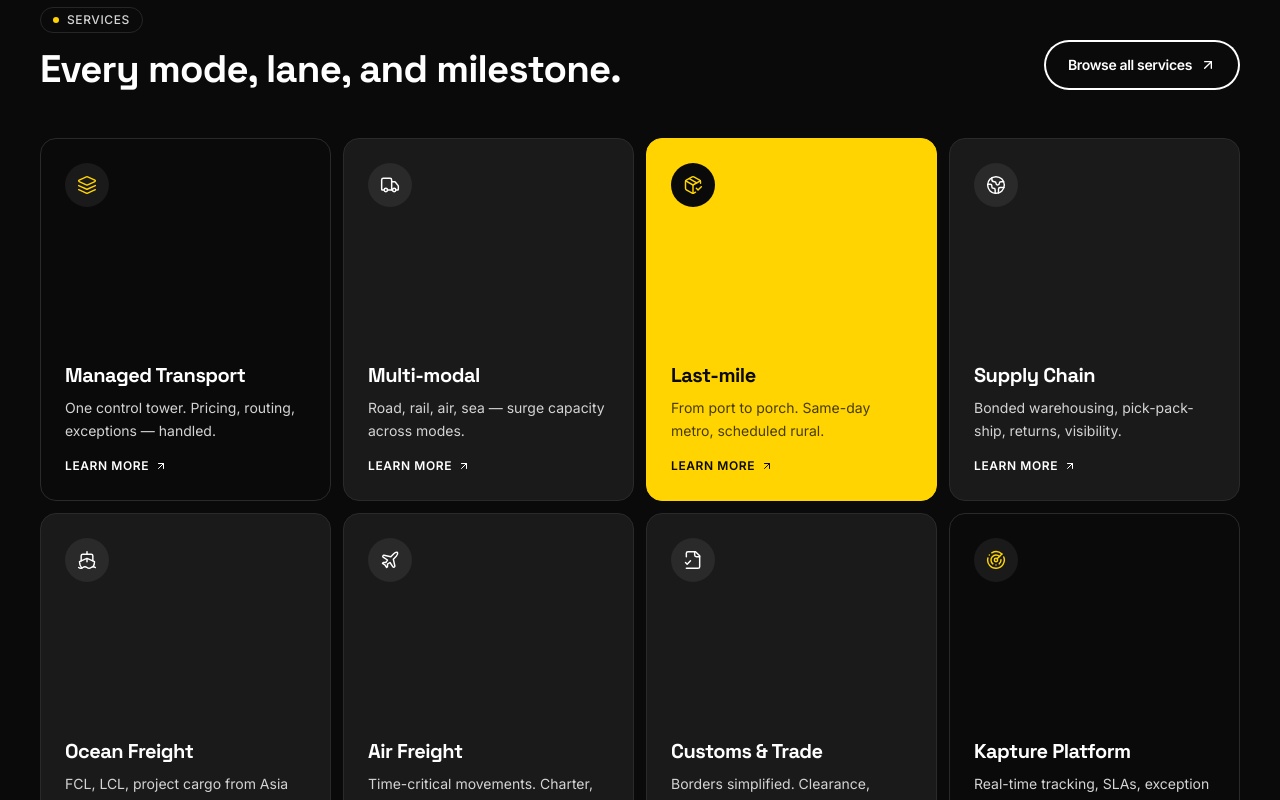
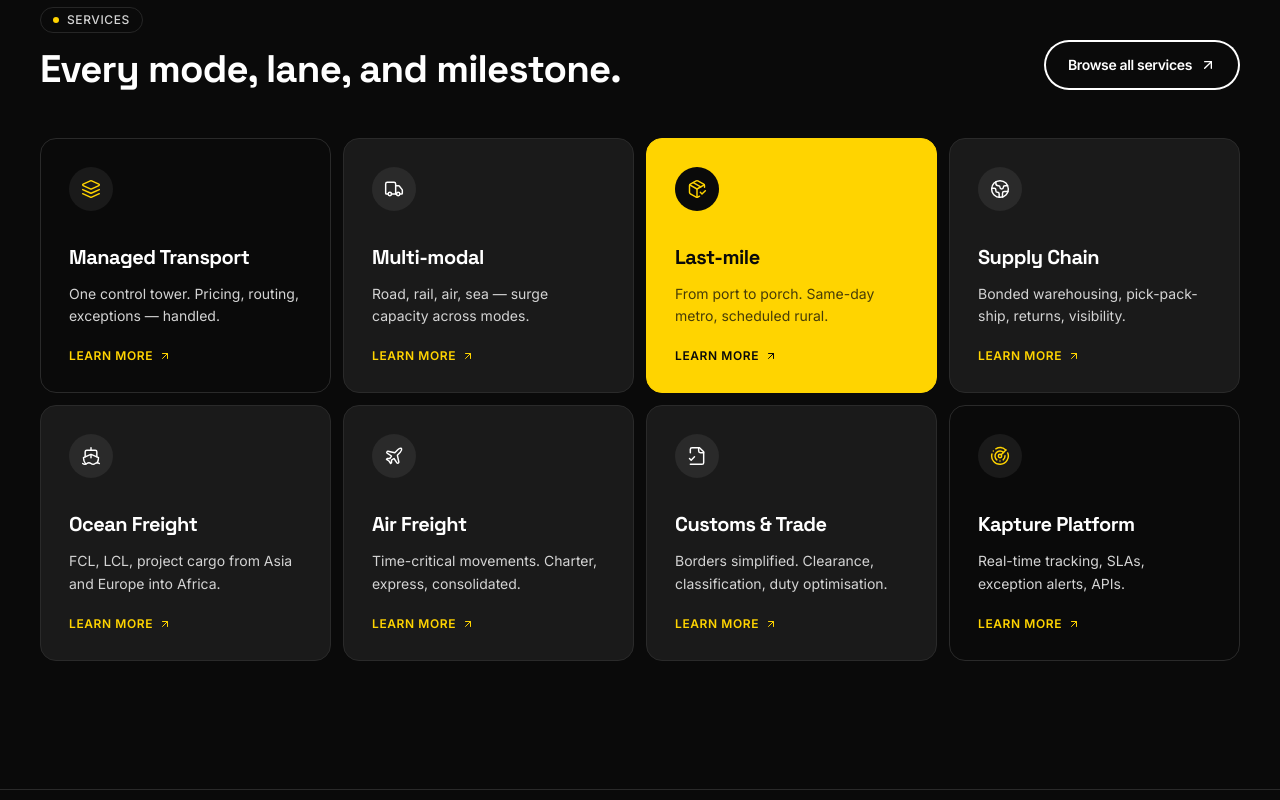
Before and after one commit to thekapturedream/kapture-logistics, a Next.js app: page / in a window 1280 px wide. Shown: the part 1840-2640 px from the top of the page. Built offline with nearby package versions, Linux system fonts and the light colour scheme; no server answers.

Commit message:
polish: tighter bento, tone-aware LEARN MORE colors, 40px Ship Now, 32px theme toggle

```diff
--- a/src/components/BentoServices.tsx
+++ b/src/components/BentoServices.tsx
@@ -38,26 +38,35 @@
   { id: "platform",     icon: Radar,        title: "Kapture Platform",  body: "Real-time tracking, SLAs, exception alerts, APIs.",                  href: "/services#platform",     tone: "dark"   },
 ];
 
-function tileClass(tone: Tone) {
-  if (tone === "dark") {
-    return "border-kapture-ash bg-kapture-black text-kapture-white hover:bg-kapture-coal";
+/**
+ * One source of truth for tile colour — every visual class for a tone lives
+ * here so the same logic flows across BentoServices, SolutionsGrid, and any
+ * future tone-aware components without drift.
+ */
+function tileTokens(tone: Tone) {
+  switch (tone) {
+    case "dark":
+      return {
+        card:  "border-kapture-ash bg-kapture-black text-kapture-white hover:bg-kapture-coal",
+        icon:  "bg-kapture-coal text-kapture-yellow",
+        body:  "text-kapture-fog",
+        cta:   "text-kapture-yellow",
+      };
+    case "yellow":
+      return {
+        card:  "border-kapture-yellow bg-kapture-yellow text-kapture-black hover:bg-kapture-amber",
+        icon:  "bg-kapture-black text-kapture-yellow",
+        body:  "text-kapture-black/75",
+        cta:   "text-kapture-black",
+      };
+    default: // light tone — adapts to colour mode
+      return {
+        card:  "border-kapture-fog/60 bg-white text-kapture-black hover:border-kapture-black dark:border-kapture-ash dark:bg-kapture-coal dark:text-kapture-white dark:hover:border-kapture-white",
+        icon:  "bg-kapture-paper text-kapture-black dark:bg-kapture-ash dark:text-kapture-white",
+        body:  "text-kapture-smoke dark:text-kapture-fog",
+        cta:   "text-kapture-black/80 dark:text-kapture-yellow",
+      };
   }
-  if (tone === "yellow") {
-    return "border-kapture-yellow bg-kapture-yellow text-kapture-black hover:bg-kapture-amber";
-  }
-  return "border-kapture-fog/60 bg-white text-kapture-black hover:border-kapture-black dark:border-kapture-ash dark:bg-kapture-coal dark:text-kapture-white dark:hover:border-kapture-white";
-}
-
-function iconClass(tone: Tone) {
-  if (tone === "dark") return "bg-kapture-coal text-kapture-yellow";
-  if (tone === "yellow") return "bg-kapture-black text-kapture-yellow";
-  return "bg-kapture-paper text-kapture-black dark:bg-kapture-ash dark:text-kapture-white";
-}
-
-function bodyClass(tone: Tone) {
-  if (tone === "dark") return "text-kapture-fog";
-  if (tone === "yellow") return "text-kapture-black/75";
-  return "text-kapture-smoke dark:text-kapture-fog";
 }
 
 export function BentoServices() {
@@ -79,6 +88,7 @@
       <div className="grid grid-cols-1 gap-3 sm:grid-cols-2 lg:grid-cols-4">
         {SERVICES.map((s, idx) => {
           const Icon = s.icon;
+          const t = tileTokens(s.tone);
           return (
             <motion.div
               key={s.id}
@@ -90,18 +100,18 @@
               <Link
                 href={s.href}
                 className={cn(
-                  "group flex aspect-[4/5] flex-col justify-between rounded-2xl border p-6 transition-all duration-300 hover:-translate-y-1 hover:shadow-kapture-lift",
-                  tileClass(s.tone),
+                  "group flex h-full flex-col gap-6 rounded-2xl border p-7 transition-all duration-300 hover:-translate-y-1 hover:shadow-kapture-lift",
+                  t.card,
                 )}
               >
-                <div className={cn("inline-flex h-11 w-11 items-center justify-center rounded-full", iconClass(s.tone))}>
+                <div className={cn("inline-flex h-11 w-11 items-center justify-center rounded-full", t.icon)}>
                   <Icon size={20} strokeWidth={1.75} />
                 </div>
 
-                <div>
+                <div className="mt-2 flex flex-col gap-3">
                   <h3 className="font-display text-xl font-bold tracking-tight">{s.title}</h3>
-                  <p className={cn("mt-2 text-sm leading-relaxed", bodyClass(s.tone))}>{s.body}</p>
-                  <span className="mt-4 inline-flex items-center gap-1.5 text-xs font-semibold uppercase tracking-wider transition-all group-hover:gap-2.5">
+                  <p className={cn("text-sm leading-relaxed", t.body)}>{s.body}</p>
+                  <span className={cn("mt-2 inline-flex items-center gap-1.5 text-xs font-semibold uppercase tracking-wider transition-all group-hover:gap-2.5", t.cta)}>
                     Learn more
                     <ArrowUpRight size={12} />
                   </span>
--- a/src/components/Navbar.tsx
+++ b/src/components/Navbar.tsx
@@ -87,10 +87,16 @@
           <ThemeToggleInline overHero={overHero} />
           <Link
             href="/quote"
-            className={cn("hidden md:inline-flex btn-kapture transition-colors", cta)}
+            className={cn(
+              // Navbar-only override: 40px height, narrower padding, smaller text.
+              // The min-h-0 cancels the global .btn-kapture 50px floor so Ship
+              // Now sits clean against the 40px circular theme toggle beside it.
+              "hidden md:inline-flex btn-kapture !min-h-0 h-10 px-4 text-xs transition-colors",
+              cta,
+            )}
           >
             Ship Now
-            <ArrowUpRight size={16} />
+            <ArrowUpRight size={14} />
           </Link>
           <button
             type="button"
@@ -150,12 +156,12 @@
       type="button"
       aria-label={isDark ? "Switch to light mode" : "Switch to dark mode"}
       onClick={() => setTheme(isDark ? "light" : "dark")}
-      className="inline-flex h-10 w-10 items-center justify-center rounded-full bg-kapture-yellow text-kapture-black shadow-kapture-yellow transition-all hover:bg-kapture-amber"
+      className="inline-flex h-8 w-8 items-center justify-center rounded-full bg-kapture-yellow text-kapture-black shadow-kapture-yellow transition-all hover:bg-kapture-amber"
     >
       {mounted ? (
-        isDark ? <Sun size={16} /> : <Moon size={16} />
+        isDark ? <Sun size={14} /> : <Moon size={14} />
       ) : (
-        <span className="block h-4 w-4 rounded-full bg-kapture-black/20" />
+        <span className="block h-3 w-3 rounded-full bg-kapture-black/20" />
       )}
     </button>
   );
--- a/src/components/SolutionsGrid.tsx
+++ b/src/components/SolutionsGrid.tsx
@@ -55,7 +55,7 @@
                     <p className="mt-2 text-sm leading-relaxed text-kapture-smoke dark:text-kapture-fog">
                       {ind.body}
                     </p>
-                    <span className="mt-5 inline-flex items-center gap-1.5 text-xs font-semibold uppercase tracking-wider text-kapture-black transition-all group-hover:gap-2.5 dark:text-kapture-white">
+                    <span className="mt-5 inline-flex items-center gap-1.5 text-xs font-semibold uppercase tracking-wider text-kapture-black/80 transition-all group-hover:gap-2.5 dark:text-kapture-yellow">
                       Talk to a specialist
                       <ArrowUpRight size={12} />
                     </span>
```
